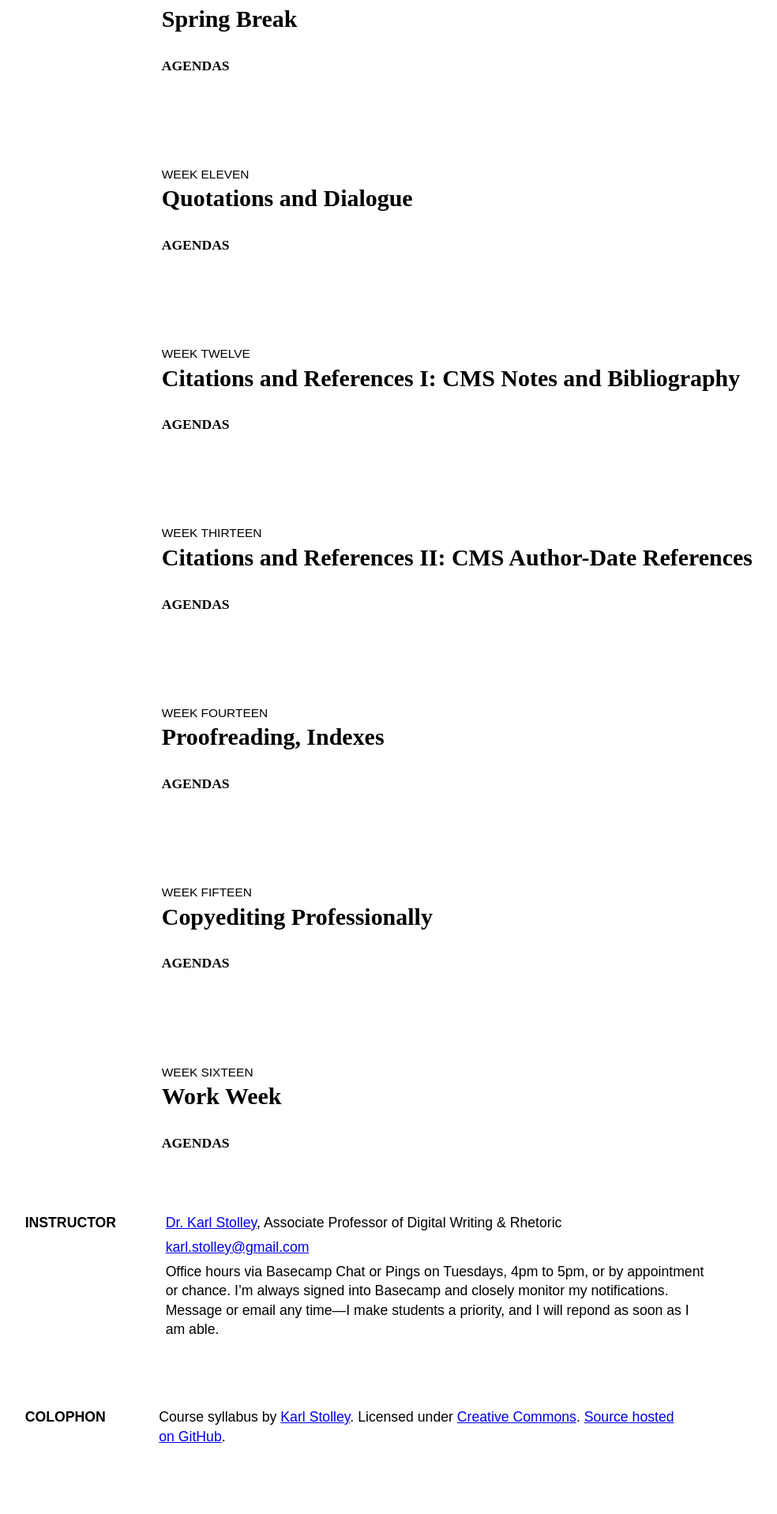
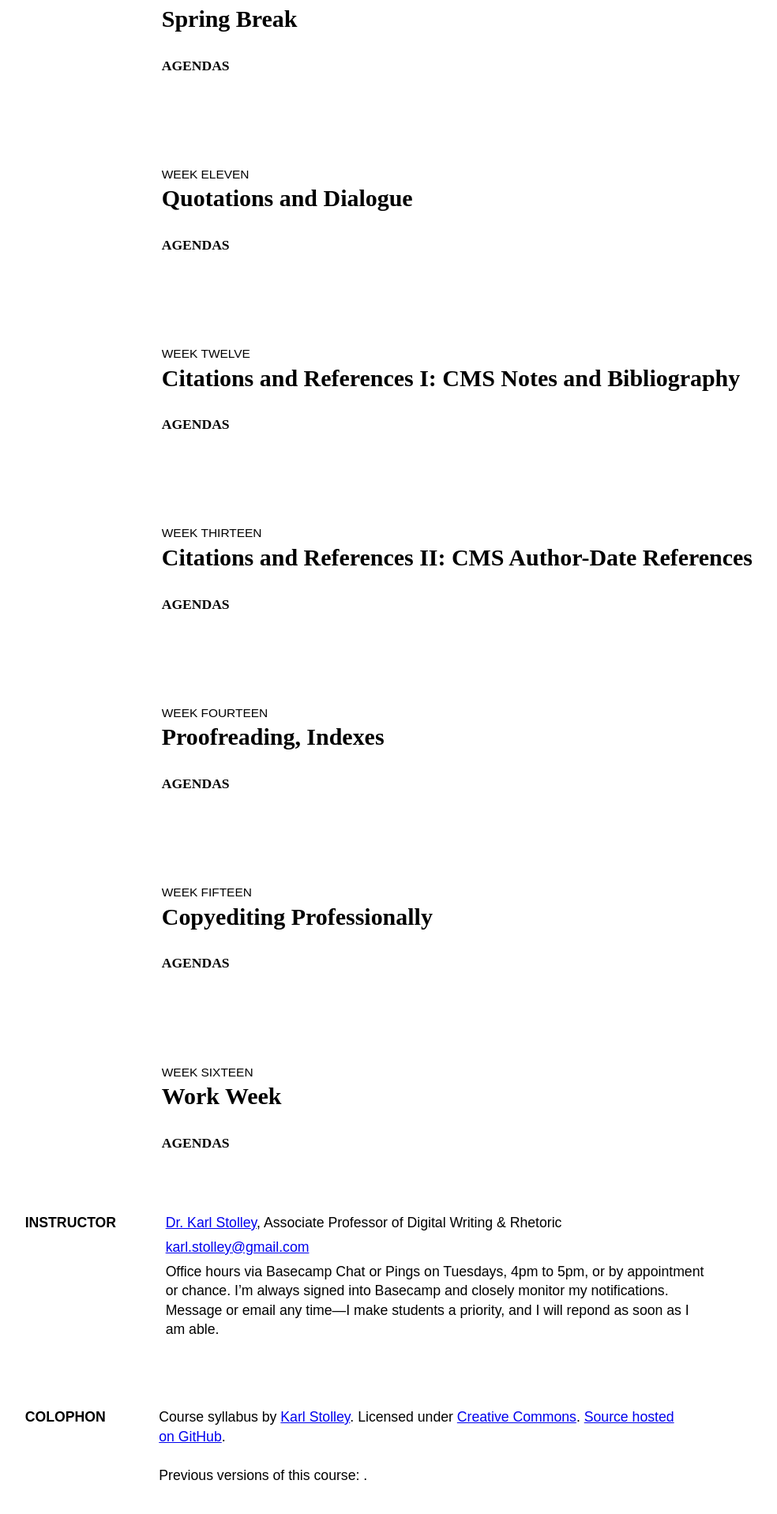
Before and after one commit to karlstolley/jekyll-theme-course, a Jekyll site: the page built from index.md, in a window 1280 px wide. Shown: the part 2901-4818 px from the top of the page at 79% size, without its empty margins (27-1011 px from the left). Built offline with Jekyll 4.4.1, drawn with Linux system fonts in a browser that asks for light colours; some web fonts are replaced; before the commit the page ends 4769 px from its top, so only the background shows below that.

Commit message:
Add structure and styles for archive listing

```diff
--- a/_layouts/default.html
+++ b/_layouts/default.html
@@ -98,6 +98,16 @@
     {% endif %}
     <a id="github" href="{{ github_url }}">Source hosted on GitHub</a>.
   </p>
+  {%- unless course.archives.length == empty -%}
+  {%- capture course_versions -%}
+    {%- for archive in course.archives -%}
+      <a href="{{ archive.url }}">{{ archive.label }}</a>;
+    {%- endfor -%}
+  {%- endcapture -%}
+  <p class="archives">
+    Previous versions of this course: {{ course_versions | split: ";" | join: ", " }}.
+  </p>
+  {%- endunless -%}
 </footer>
 <script src="{{ site.baseurl }}assets/js/site.js"></script>
 </body>
--- a/_sass/_layout.scss
+++ b/_sass/_layout.scss
@@ -304,9 +304,13 @@ body::after {
     grid-row: 1;
   }
   #instructor ul,
-  #footer p {
+  #footer .fineprint,
+  #footer .archives {
     grid-column: primary;
     grid-row: 1;
+  }
+  #footer .archives {
+    grid-row: 2;
   }
   .project{
     grid-template-columns: 1fr [header-start aside-start] 1fr 1fr [aside-end primary-start] 1fr 1fr 1fr [primary-end header-end] 1fr;
```
